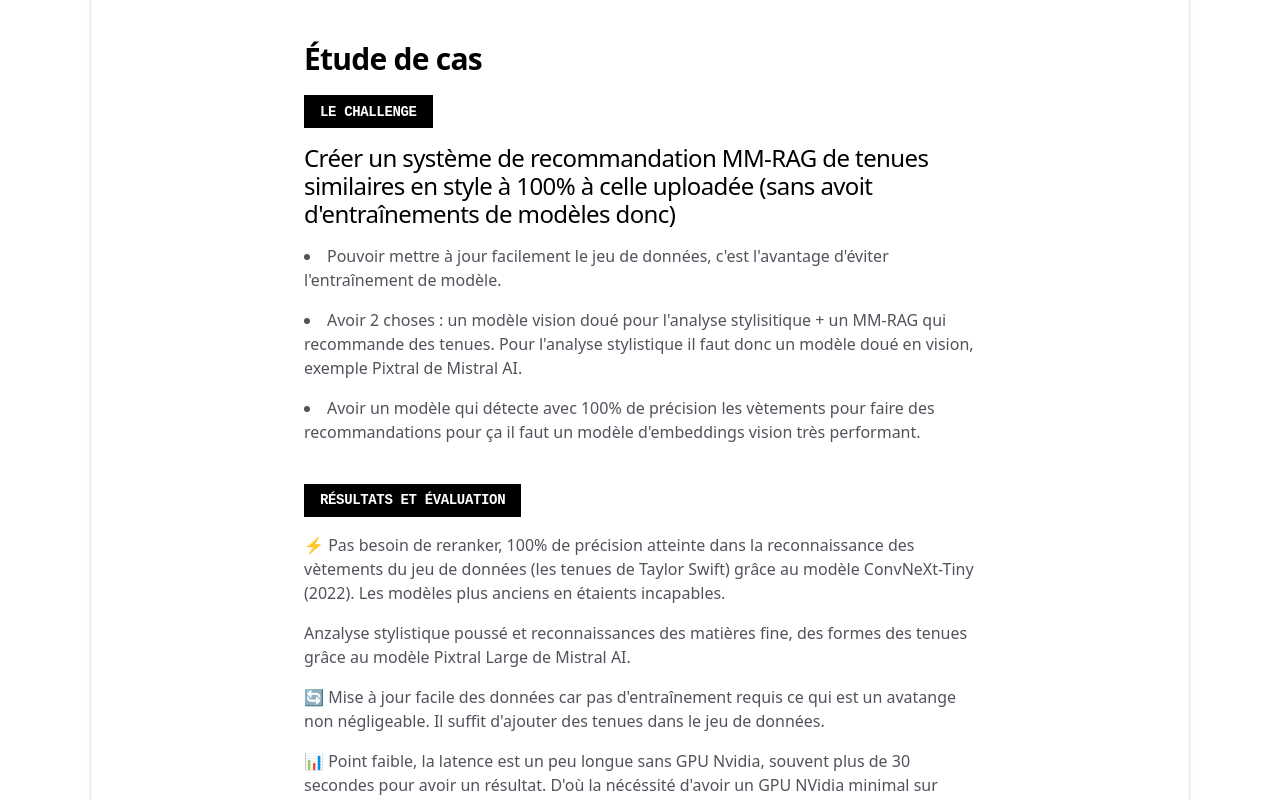
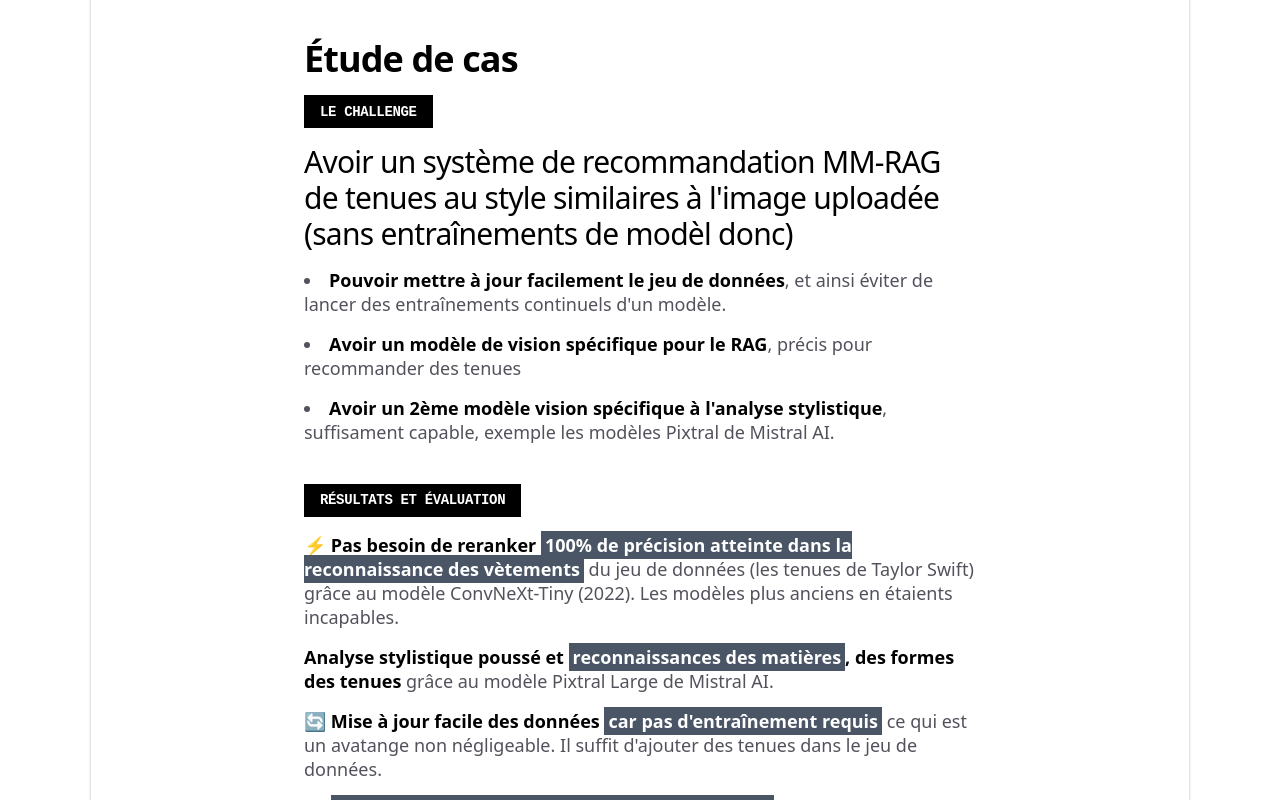
Before and after one commit to julienlucas/site-personnel, a Next.js app: page /use-cases/mm-rag in a window 1280 px wide. Shown: the part 1060-1860 px from the top of the page. Built offline with nearby package versions, Linux system fonts and the light colour scheme; a web font is replaced by a local one.

Commit message:
Update copy

```diff
--- a/app/components/ui/card.tsx
+++ b/app/components/ui/card.tsx
@@ -32,7 +32,7 @@ CardHeader.displayName = "CardHeader";
 const CardTitle = React.forwardRef<
   HTMLParagraphElement,
   React.HTMLAttributes<HTMLHeadingElement> & {
-    variant?: "h1" | "h2" | "h3" | "h3-card" | "h4";
+    variant?: "h1" | "h2" | "h3" | "h3-b" | "h3-card" | "h4";
   }
 >(({ className, variant = "h3", ...props }, ref) => {
   if (variant === "h1") {
@@ -53,7 +53,7 @@ const CardTitle = React.forwardRef<
       <h2
         ref={ref}
         className={cn(
-          "text-3xl font-bold tracking-tight text-black pt-4 mb-[1rem] leading-10",
+          "text-4xl font-bold tracking-tight text-black pt-4 mb-[1rem] leading-10",
           className
         )}
         {...props}
@@ -88,11 +88,24 @@ const CardTitle = React.forwardRef<
     );
   }
 
+  if (variant === "h3-b") {
+    return (
+    <h3
+        ref={ref}
+        className={cn(
+          "text-2xl font-semibold tracking-tight text-black pt-4 mb-[1rem] leading-7",
+          className
+        )}
+        {...props}
+      />
+    );
+  }
+
   return (
     <h3
       ref={ref}
       className={cn(
-        "text-2xl font-semibold tracking-tight text-black pt-4 mb-[1rem] leading-7",
+        "text-3xl font-semibold tracking-tight text-black pt-4 mb-[1rem] leading-9",
         className
       )}
       {...props}
--- a/app/components/ui/hero.tsx
+++ b/app/components/ui/hero.tsx
@@ -15,8 +15,8 @@ export default function Hero() {
               Bonjour, je suis Julien Lucas
             </CardTitle>
             <CardDescription className="mb-4">
-              Passionné d'IA appliquée, d'apprentissage profond, développeur senior 5ans d'exépriences et
-              créateur de contenus où je vulgarise l'Intelligence Artificielle.
+              Passionné d'IA appliquée, d'apprentissage profond et développeur senior 5 ans d'expériences et
+              aussi créateur de contenus où je vulgarise l'Intelligence Artificielle.
             </CardDescription>
             <Button
               onClick={() => {
--- a/app/globals.css
+++ b/app/globals.css
@@ -58,13 +58,20 @@ button {
   cursor: pointer;
 }
 
-strong {
-  @apply font-medium;
+p,
+ul li,
+ol li {
+  @apply text-zinc-600 text-lg leading-6;
 }
 
-p, ul li, ol {
-  @apply font-normal text-zinc-600 text-base;
+li span {
+  @apply bg-gray-600 text-white px-1 py-0.5;
 }
+
+li strong {
+  @apply text-black font-bold;
+}
+
 
 #hero h1 {
   @apply text-3xl font-medium leading-10;
--- a/app/use-cases/fakefinder/page.tsx
+++ b/app/use-cases/fakefinder/page.tsx
@@ -39,26 +39,22 @@ export default function FakeFinder() {
           <ul className="list-disc list-inside mb-4 space-y-4">
             <li>
               <strong>
-                Pouvoir détecter sur tous les modèles de diffusion
-              </strong>{" "}
-              : Le modèle devait fonctionner sur Nano Banana Pro mais aussi
-              Midjourney, Stable Diffusion, DALL-E (des modèles de diffusion
-              aussi).
+                Pouvoir détecter les images de TOUS les modèles de diffusion.
+              </strong> Le modèle ddoit fonctionner sur NanoBanana Pro mais aussi
+              Midjourney, Stable Diffusion, DALL-E.
             </li>
             <li>
-              <strong>Entraîner un modèle rapidement</strong> : Réutiliser les
-              connaissances pré-existantes d'un modèle de vision, d'abord le
-              MobileNetV3 Large sur ImageNet et tester de l'adapter à la
-              détection de fakes.
+              <strong>Entraîner un modèle rapidement et à moindre coût.</strong> Pour ça réutiliser les
+              connaissances pré-existantes d'un modèle de vision.
             </li>
             <li>
-              <strong>Avoir un modèle faible latence</strong> : Devait pouvoir
-              fonctionner en quelque secondes sur un mobile.
+              <strong>Réussir à constiuer un jeu de données Nano Banana Pro par scrapping malgrés peu d'images disponibles.</strong> Puis combiner des datasets
+              scrappés Midjourney/DALL-E/SD et Nano Banana Pro pour une
+              détection généralisée.
             </li>
             <li>
-              <strong>Créer un jeu de données</strong> : Combiner des datasets
-              scrappés sur Midjourney/DALL-E/SD et Nano Banana Pro pour une
-              détection généralisée.
+              <strong>Avoir un modèle faible latence.</strong> Doit pouvoir
+              détecter en quelques secondes sur mobile.
             </li>
           </ul>
           <CardTitle variant="h3-card">Résultats et évaluation</CardTitle>
@@ -91,7 +87,7 @@ export default function FakeFinder() {
             </li>
             <li>
               <strong>
-                ⚡ Le modèle a une <span>très faible latence</span>.
+                ⚡ Le modèle a une <span>faible latence</span>.
               </strong>
               <img
                 src="/langsmith-fakefinder.png"
@@ -103,7 +99,7 @@ export default function FakeFinder() {
               </CardDescription>
             </li>
           </ul>
-          <p>Et voilà.</p>
+          <p>Et voilà. De bons résultats pour un POC, sans optimisations et avec un modèle très léger pourtant.</p>
           <ContactForm />
         </CardContent>
       </Card>
--- a/app/use-cases/mm-rag/page.tsx
+++ b/app/use-cases/mm-rag/page.tsx
@@ -10,8 +10,8 @@ export default function MmRag() {
       <ScrollTopOnMount />
       <Card className="border">
         <CardHeader>
-          <CardTitle variant="h1" className="text-center w-full max-w-3xl mx-auto mt-8">
-            RAG multimodal pour la recommandation de vêtements
+          <CardTitle variant="h1" className="text-center w-full max-w-4xl mx-auto mt-8">
+            RAG multimodal de recommandation de vêtements et anlayse stylistique
           </CardTitle>
           <img
             src="/styleanalyer.jpg"
@@ -35,52 +35,38 @@ export default function MmRag() {
             Le challenge
           </CardTitle>
           <CardTitle variant="h3" className="font-medium">
-            Créer un système de recommandation MM-RAG de tenues similaires en
-            style à 100% à celle uploadée (sans avoit d'entraînements de modèles
+            Avoir un système de recommandation MM-RAG de tenues au style
+            similaires à l'image uploadée (sans entraînements de modèl
             donc)
           </CardTitle>
           <ul className="list-disc list-inside mb-4 space-y-4">
             <li>
               <strong>
-                <span>Pouvoir mettre à jour facilement le jeu de données</span>
+                Pouvoir mettre à jour facilement le jeu de données
               </strong>
-              , c'est l'avantage d'éviter l'entraînement de modèle.
+              , et ainsi éviter de lancer des entraînements continuels d'un modèle.
             </li>
             <li>
               <strong>
-                  Avoir 2 choses : <span>un modèle vision doué pour l'analyse
-                  stylisitique + un MM-RAG qui recommande des tenues
-                </span>
-              </strong>
-              . Pour l'analyse stylistique il faut donc un modèle doué en vision, exemple Pixtral de Mistral AI.
+                Avoir un modèle de vision spécifique pour le RAG</strong>, précis pour recommander des tenues
             </li>
             <li>
-              <strong>
-                Avoir un modèle qui détecte avec 100% de précision les vètements
-                pour faire des recommandations
-              </strong>
-              <span> pour ça il faut un modèle d'embeddings vision très performant.</span>
+              <strong>Avoir un 2ème modèle vision spécifique à l'analyse stylistique</strong>
+              , suffisament capable, exemple les modèles Pixtral de Mistral AI.
             </li>
           </ul>
           <CardTitle variant="h3-card">Résultats et évaluation</CardTitle>
           <ul className="list-inside mb-4 space-y-4">
             <li>
               <strong>
-                <span>
-                  ⚡ Pas besoin de reranker, 100% de précision atteinte dans la
-                  reconnaissance des vètements
-                </span>{" "}
-                du jeu de données (les tenues de Taylor Swift)
-              </strong>{" "}
-              grâce au modèle ConvNeXt-Tiny (2022). Les modèles plus anciens en
-              étaients incapables.
+                ⚡ Pas besoin de reranker <span>100% de précision atteinte dans la
+                reconnaissance des vètements</span>
+              </strong>
+                {" "} du jeu de données (les tenues de Taylor Swift) grâce au modèle ConvNeXt-Tiny (2022). Les modèles plus anciens en étaients incapables.
             </li>
             <li>
               <strong>
-                <span>
-                  Anzalyse stylistique poussé et reconnaissances des matières
-                  fine
-                </span>
+                  Analyse stylistique poussé et <span>reconnaissances des matières</span>
                 , des formes des tenues
               </strong>{" "}
               grâce au modèle Pixtral Large de Mistral AI.
@@ -88,18 +74,13 @@ export default function MmRag() {
             <li>
               <strong>
                 🔄 Mise à jour facile des données{" "}
-                <span>car pas d'entraînement requis</span> ce qui est un
+                <span>car pas d'entraînement requis</span></strong> ce qui est un
                 avatange non négligeable.
-              </strong>{" "}
               Il suffit d'ajouter des tenues dans le jeu de données.
             </li>
             <li>
               <strong>
-                📊 Point faible, la latence est un peu longue sans GPU Nvidia,{" "}
-                <span>souvent plus de 30 secondes pour avoir un résultat</span>
-              </strong>
-              . D'où la nécéssité d'avoir un GPU NVidia minimal sur
-              l'hébergement de l'application.
+                📊 <span>la latence est un peu longue c'est un point faible</span>.</strong> D'où la nécéssité d'avoir un GPU NVidia minimal sur l'hébergement final en prod de l'application.
               <img
                 src="/langsmith-styleanalyzer.png"
                 alt="LangSmith"
```
Also changed, not shown: app/page.tsx (+7 -7 lines), app/use-cases/pneumodiag/page.tsx (+18 -28 lines).
